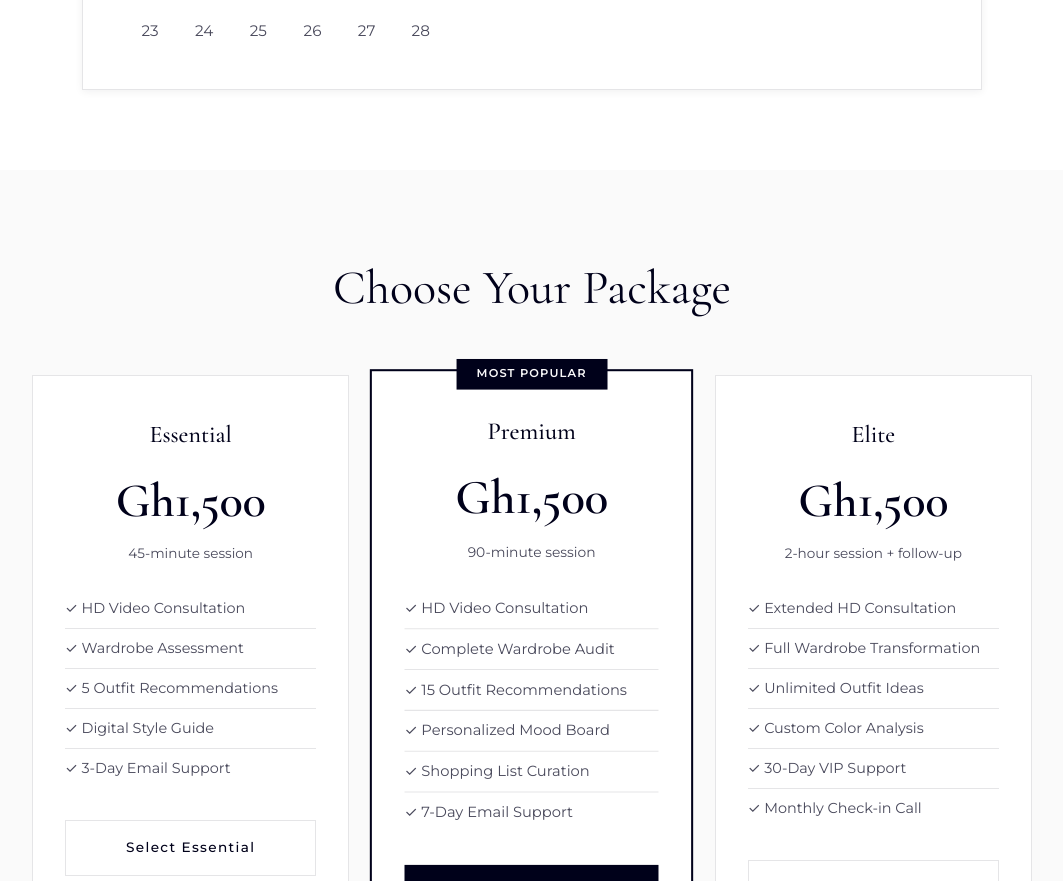
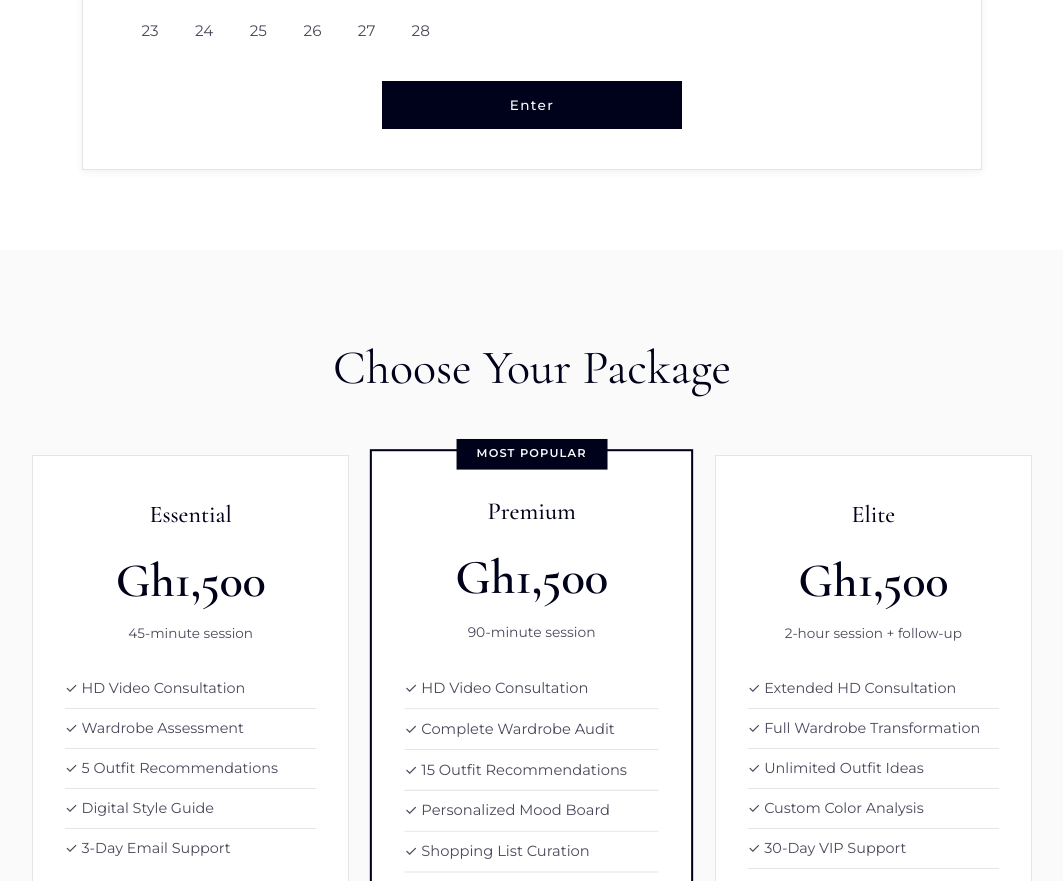
Before and after one commit to naatswei/KennethTettehconsultation, a website built with Vite: page virtual.html in a window 1280 px wide. Shown: the part 987-1868 px from the top of the page, without its empty margins (108-1171 px from the left). Built offline with nearby package versions, Linux system fonts and the light colour scheme.

Commit message:
fix: ensure Enter button HTML is present in virtual.html

```diff
--- a/virtual.html
+++ b/virtual.html
@@ -112,6 +112,9 @@
                             <button class="time-slot">17:00</button>
                         </div>
                     </div>
+                </div>
+                <div class="calendar-footer">
+                    <button class="btn btn-primary btn-full" id="calendarEnterBtn">Enter</button>
                 </div>
             </div>
         </div>
```
